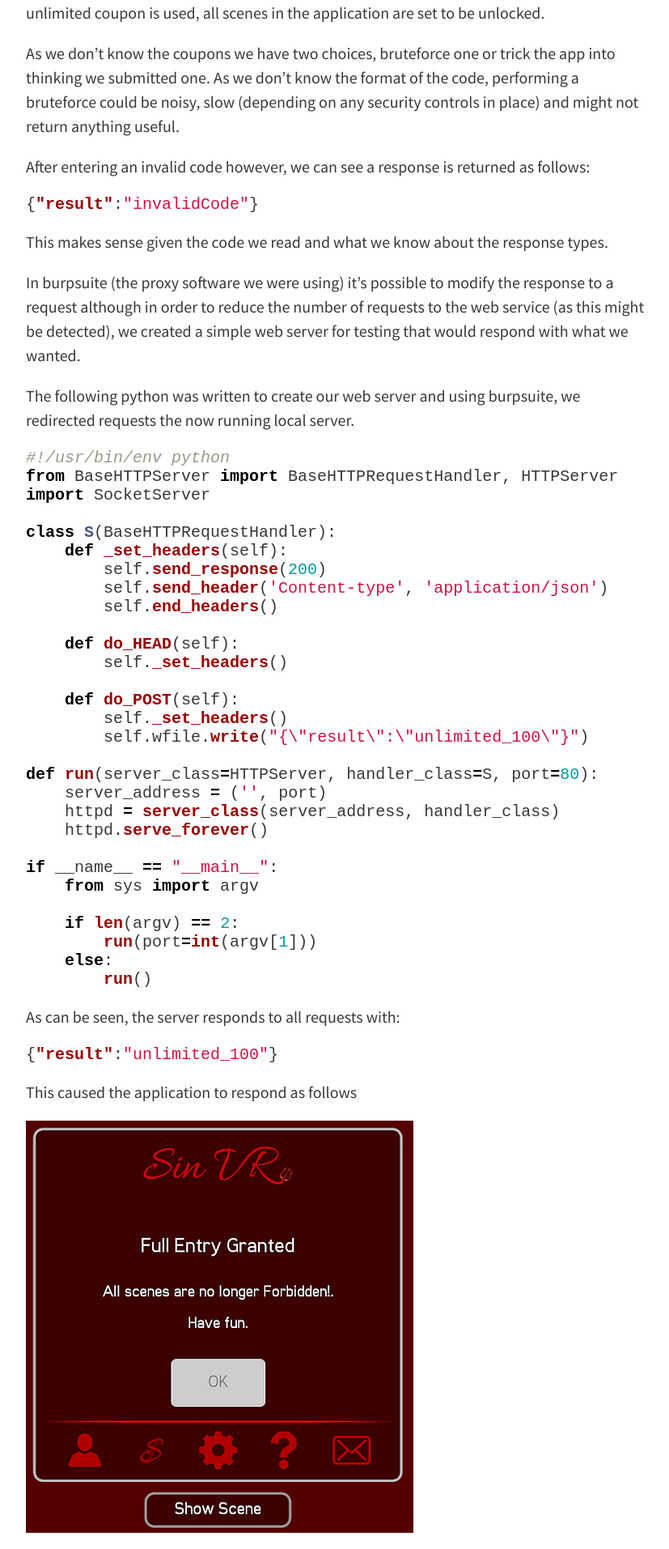
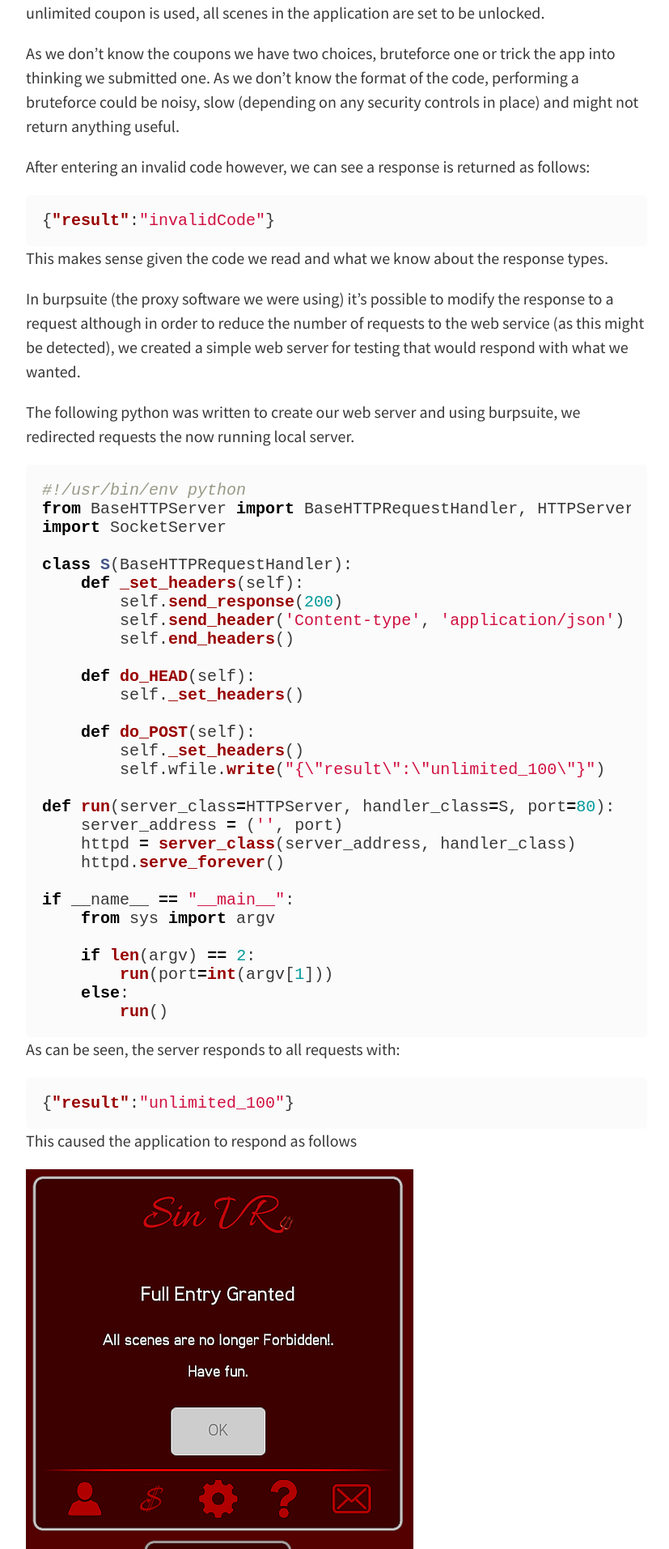
Before and after one commit to DigitalInterruption/research, a Jekyll site: the page built from _posts/2018-02-22-hacking-sinvr-for-fun-and-profit-and-free-adult-content.md, in a window 1280 px wide. Shown: the part 2790-4703 px from the top of the page at 81% size, without its empty margins (224-1051 px from the left). Built offline with Jekyll 4.4.1, drawn with Linux system fonts in a browser that asks for light colours; nearby versions of some CDN libraries.

Commit message:
Add background to code blocks

```diff
--- a/_sass/layouts/_posts.scss
+++ b/_sass/layouts/_posts.scss
@@ -60,3 +60,13 @@ code.highlighter-rouge {
   background: #fafafa;
   color: #c7254e;
 }
+
+div.highlight {
+  border-radius: 5px;
+  background-color: #fbfbfb;
+  padding: 20px;
+
+  pre.highlight {
+    margin: 0;
+  }
+}
```
